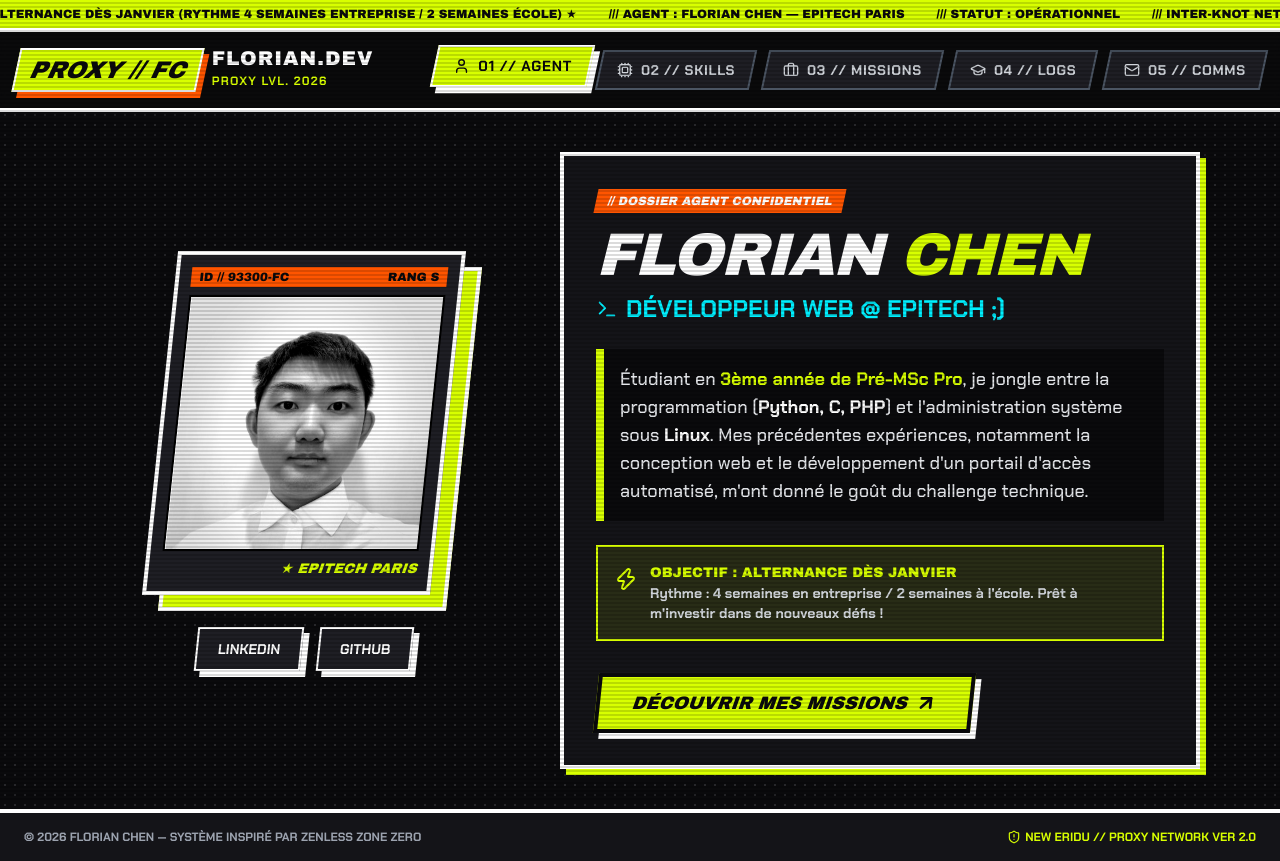
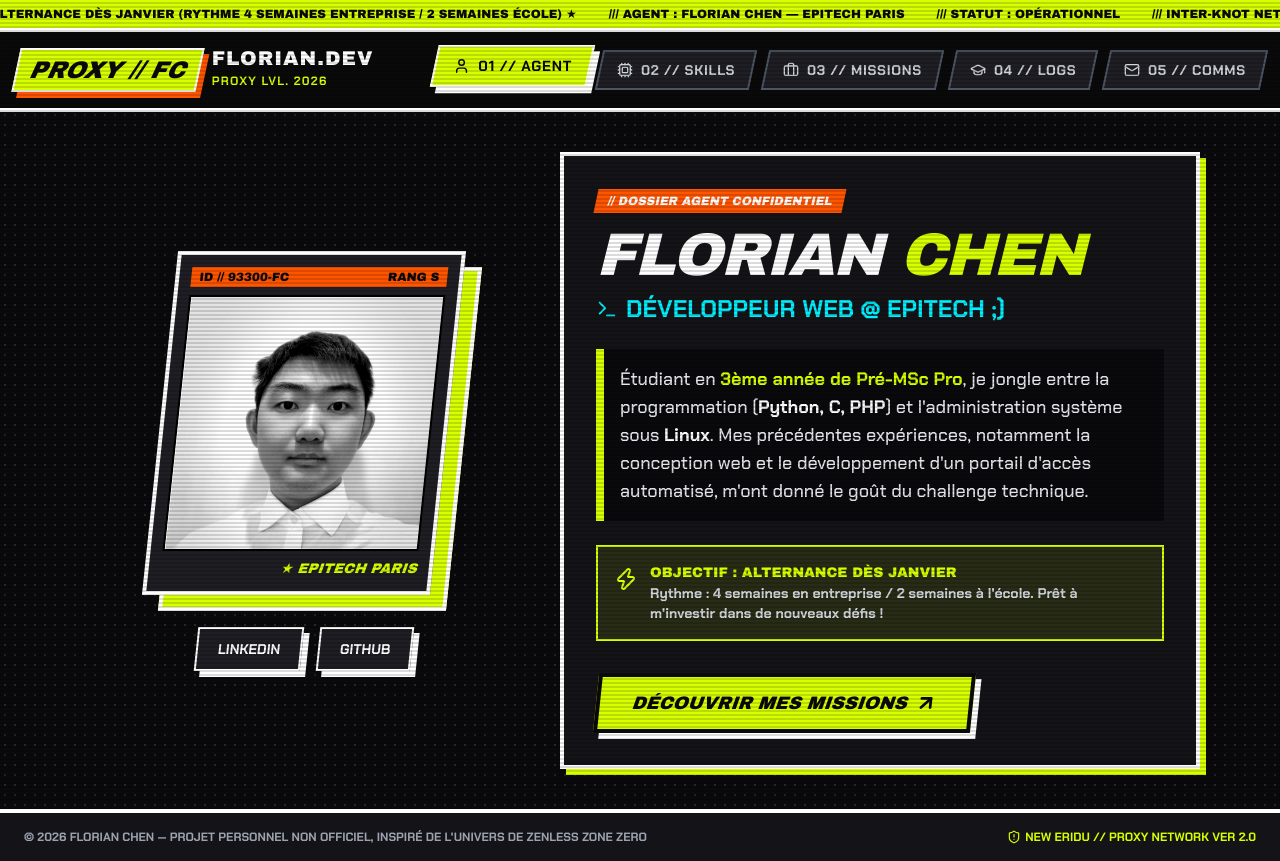
Before and after one commit to RedbySFrire/Portfolio, a React (Vite) app: page / in a window 1280 px wide. Built offline with nearby package versions, Linux system fonts and the light colour scheme.

Commit message:
Update footer text for project description

```diff
--- a/src/App.jsx
+++ b/src/App.jsx
@@ -374,7 +374,7 @@
 
       <footer className="bg-zzz-dark border-t-4 border-white py-4 px-6 z-10">
         <div className="max-w-7xl mx-auto flex flex-col sm:flex-row justify-between items-center gap-2 text-xs font-bold text-gray-400 uppercase">
-          <p>© 2026 FLORIAN CHEN — SYSTÈME INSPIRÉ PAR ZENLESS ZONE ZERO</p>
+          <p>© 2026 FLORIAN CHEN — PROJET PERSONNEL NON OFFICIEL, INSPIRÉ DE L'UNIVERS DE ZENLESS ZONE ZERO</p>
           <p className="text-zzz-yellow flex items-center gap-1"><ShieldAlert size={14} /> NEW ERIDU // PROXY NETWORK VER 2.0</p>
         </div>
       </footer>
```
